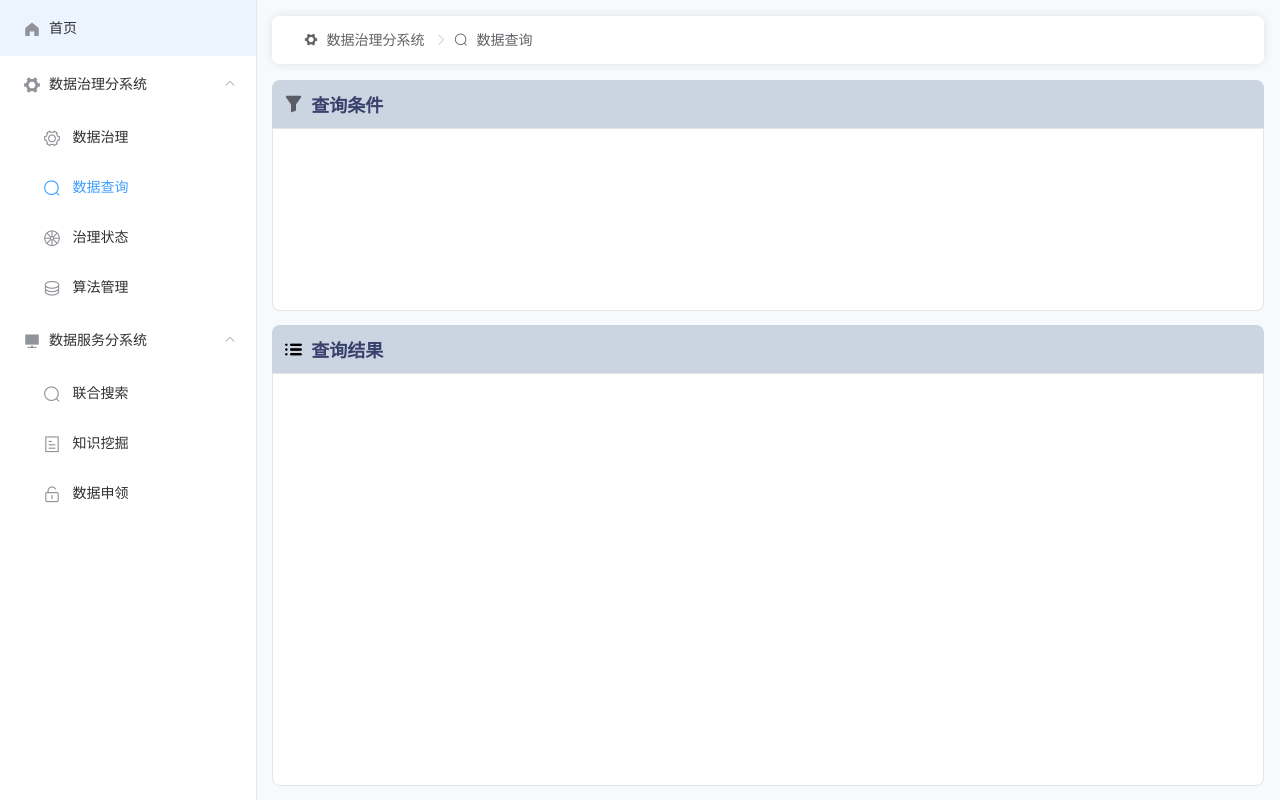
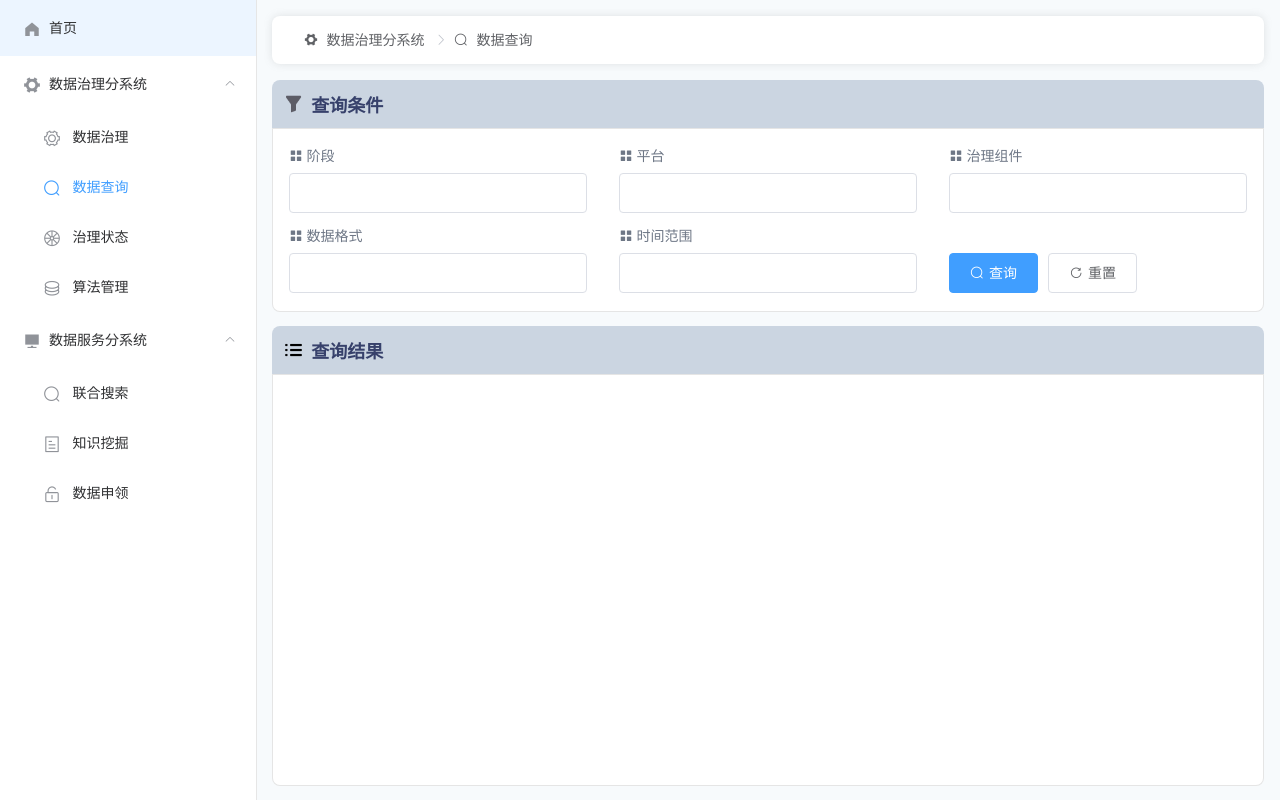
Before and after one commit to fireworks99/data-govern, a Vue app: page /govern/data-query in a window 1280 px wide. Built offline with nearby package versions, Linux system fonts and the light colour scheme.

Commit message:
查询条件

```diff
--- /dev/null
+++ b/src/components/FilterItem.vue
@@ -0,0 +1,44 @@
+<template>
+  <div class="filter-item">
+    <div :class="['title', { 'no-title': title === '标题' }]">
+      <i :class="icon"></i>
+      {{ title }}
+    </div>
+    <div class="other">
+      <slot></slot>
+    </div>
+  </div>
+</template>
+
+<script>
+export default {
+  name: 'FilterItem',
+  props: {
+    title: {
+      type: String,
+      default: '标题'
+    },
+    icon: {
+      type: String,
+      default: ''
+    }
+  }
+}
+</script>
+
+<style lang="scss" scoped>
+.filter-item {
+  display: flex;
+  flex-direction: column;
+
+  .title {
+    font-size: 14px;
+    color: #6e7786;
+    margin-bottom: 8px;
+
+    &.no-title {
+      color: transparent;
+    }
+  }
+}
+</style>
--- a/src/views/govern/DataQuery.vue
+++ b/src/views/govern/DataQuery.vue
@@ -1,7 +1,36 @@
 <template>
   <div class="wrapper">
     <div class="top">
-      <PanelLayout title="查询条件" icon="filter"></PanelLayout>
+      <PanelLayout title="查询条件" icon="filter">
+        <div style="padding: 16px; box-sizing: border-box;">
+
+          <div class="row">
+            <FilterItem title="阶段" icon="el-icon-menu">
+              <el-input></el-input>
+            </FilterItem>
+            <FilterItem title="平台" icon="el-icon-menu">
+              <el-input></el-input>
+            </FilterItem>
+            <FilterItem title="治理组件" icon="el-icon-menu">
+              <el-input></el-input>
+            </FilterItem>
+          </div>
+
+          <div class="row">
+            <FilterItem title="数据格式" icon="el-icon-menu">
+              <el-input></el-input>
+            </FilterItem>
+            <FilterItem title="时间范围" icon="el-icon-menu">
+              <el-input></el-input>
+            </FilterItem>
+            <FilterItem>
+              <el-button type="primary" icon="el-icon-search">查询</el-button>
+              <el-button icon="el-icon-refresh-right">重置</el-button>
+            </FilterItem>
+          </div>
+
+        </div>
+      </PanelLayout>
     </div>
     <div class="bottom">
       <PanelLayout title="查询结果" icon="result"></PanelLayout>
@@ -11,11 +40,13 @@
 
 <script>
 import PanelLayout from '@/components/PanelLayout.vue';
+import FilterItem from '@/components/FilterItem.vue';
 
 export default {
   name: 'DataQuery',
   components: {
-    PanelLayout
+    PanelLayout,
+    FilterItem
   }
 }
 </script>
@@ -30,11 +61,23 @@ export default {
   gap: 16px;
 
   .top {
-    flex: 1;
+
+    .row {
+      display: flex;
+      gap: 32px;
+
+      &:not(:last-child) {
+        margin-bottom: 12px;
+      }
+
+      >div {
+        flex: 1;
+      }
+    }
   }
 
   .bottom {
-    flex: 2;
+    flex: 1;
   }
 }
 </style>
```
